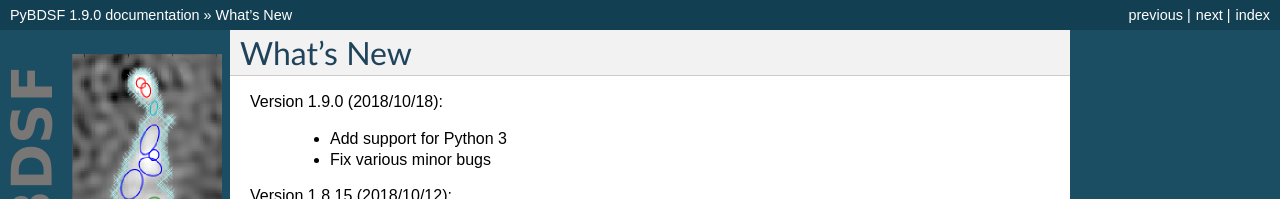
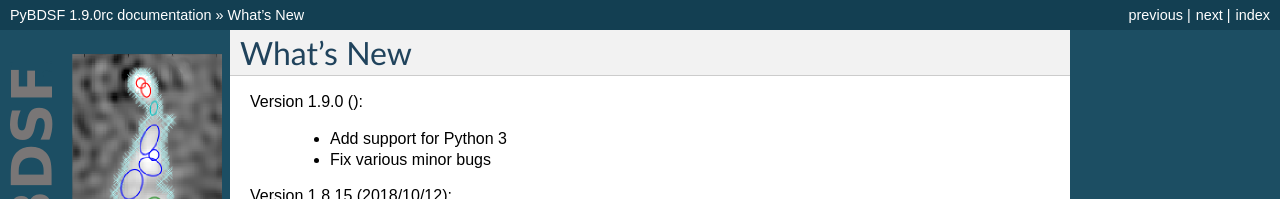
Before and after one commit to lofar-astron/PyBDSF, a Sphinx documentation site: the page built from doc/source/whats_new.rst, in a window 1280 px wide and 900 px high. Shown: the top 199 px of the window. Built offline with Sphinx 7.4.7, drawn with Linux system fonts in a browser that asks for light colours; formulas are drawn with MathJax 3; some of the changed text lies outside the part shown.

Commit message:
Tweak version info

```diff
--- a/bdsf/_version.py
+++ b/bdsf/_version.py
@@ -4,7 +4,7 @@
 """
 
 # Version number
-__version__ = '1.9.0'
+__version__ = '1.9.0rc'
 
 
 # Changelog
@@ -12,8 +12,6 @@
     """
     PyBDSF Changelog.
     -----------------------------------------------------------------------
-    2018/10/18 - Version 1.9.0
-
     2018/10/18 - Add support for Python 3
 
     2018/10/18 - Fix various minor bugs
--- a/doc/source/conf.py
+++ b/doc/source/conf.py
@@ -50,7 +50,7 @@
 # The short X.Y version.
 version = '1.9'
 # The full version, including alpha/beta/rc tags.
-release = '1.9.0'
+release = '1.9.0rc'
 
 # The language for content autogenerated by Sphinx. Refer to documentation
 # for a list of supported languages.
--- a/doc/source/whats_new.rst
+++ b/doc/source/whats_new.rst
@@ -3,7 +3,7 @@
 **********
 What's New
 **********
-Version 1.9.0 (2018/10/18):
+Version 1.9.0 ():
 
     * Add support for Python 3
 
```
